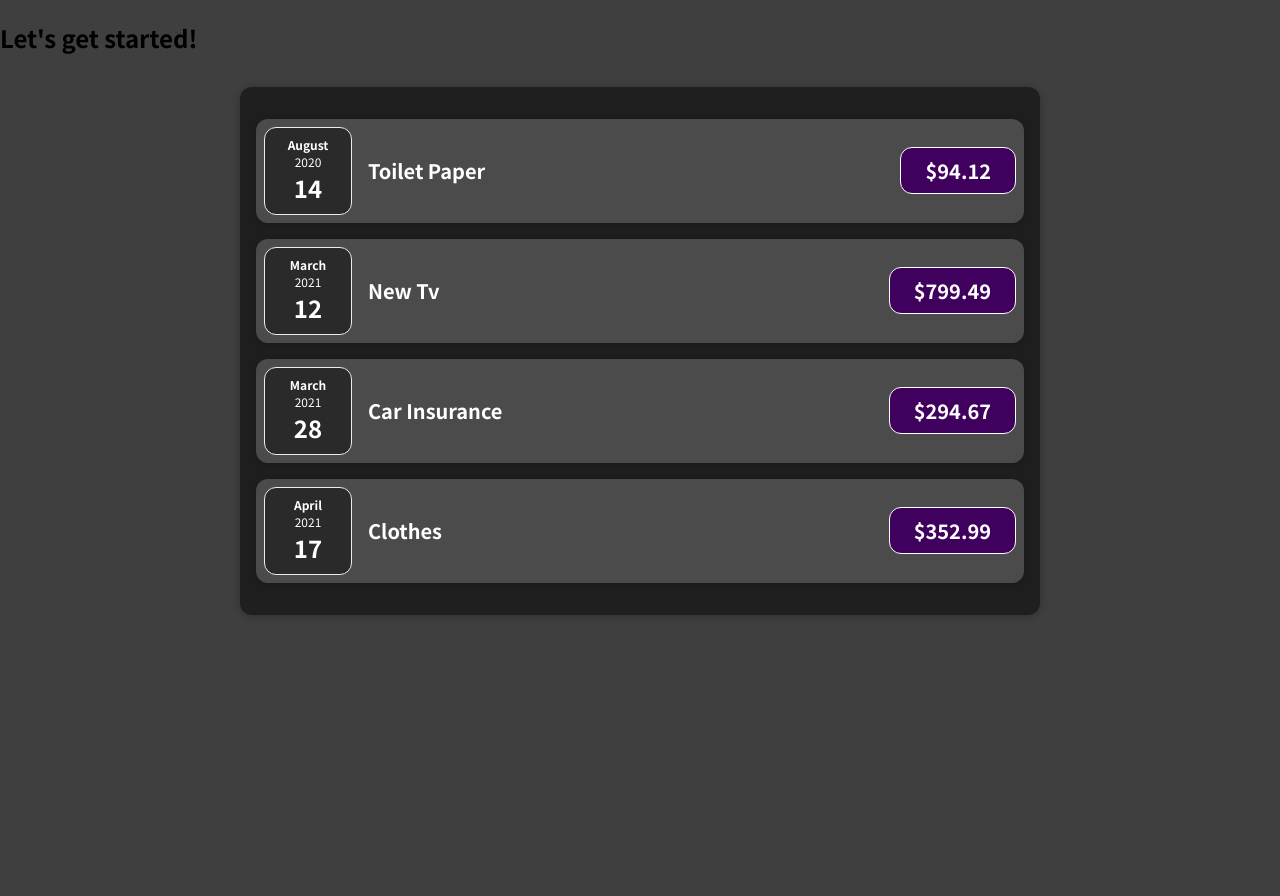
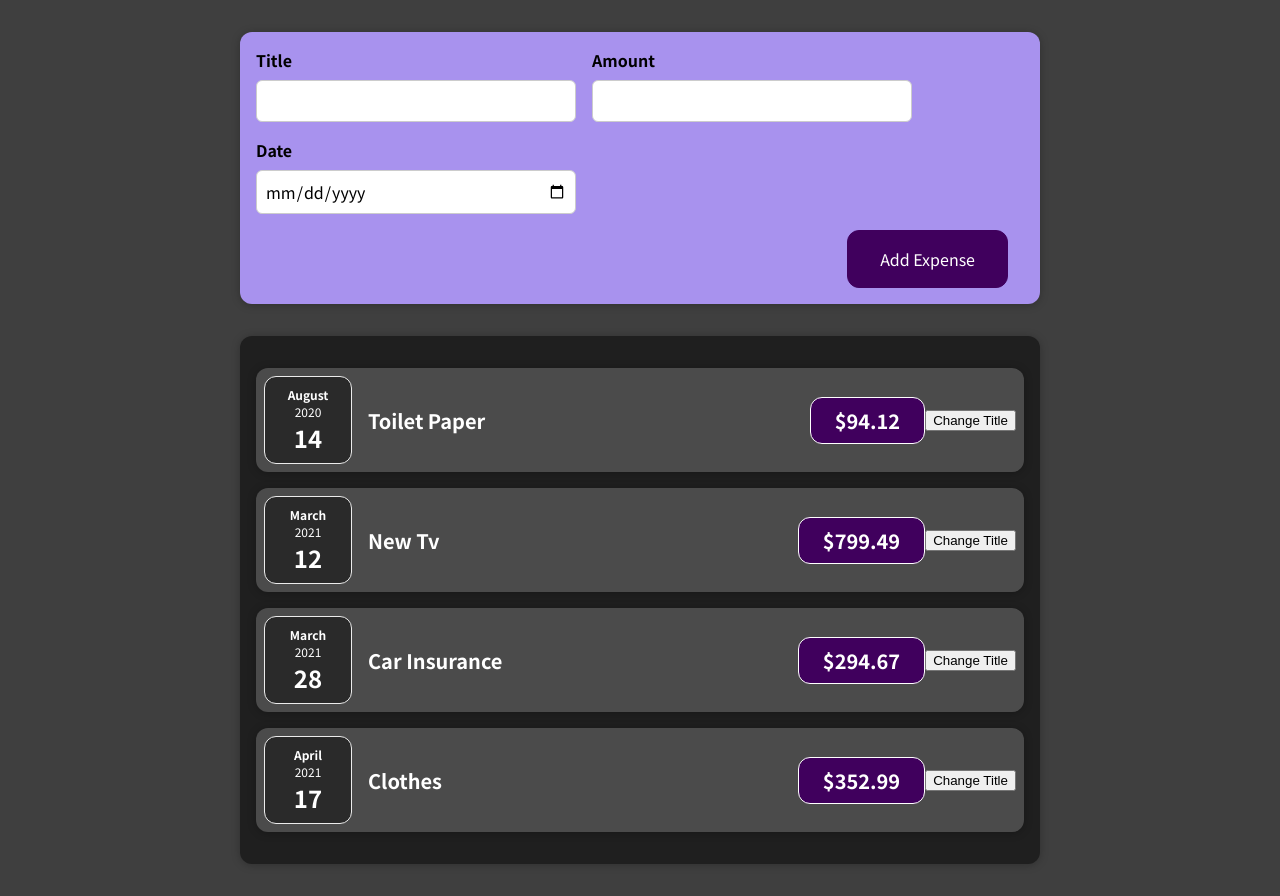
Before and after one commit to pycodersh/Udemy-React, a React (Create React App) app: page / in a window 1280 px wide. Before the commit the page ends 800 px from the top, so only its background shows below. Built offline with nearby package versions, Linux system fonts and the light colour scheme.

Commit message:
Add State Form Components

```diff
--- a/src/App.js
+++ b/src/App.js
@@ -1,4 +1,5 @@
 import React from 'react';
+import NewExpense from './components/NewExpense/NewExpense';
 import Expenses from './components/Expenses/Expenses';
 
 const App = () => {
@@ -30,7 +31,7 @@ const App = () => {
   ];
   return (
     <div>
-      <h2>Let's get started!</h2>
+      <NewExpense/>
       <Expenses items={expenses}/>
     </div>
   );
--- a/src/components/Expenses/ExpenseItem.js
+++ b/src/components/Expenses/ExpenseItem.js
@@ -1,21 +1,27 @@
-import React from 'react';
+import React, {useState} from 'react';
 
 import ExpenseDate from './ExpenseDate';
 import Card from '../UI/Card';
 import './ExpenseItem.css';
 
 const ExpenseItem = (props) => {
+    const [title, setTitle ] = useState(props.title);
+    console.log('ExpensesItem evaluated by React');
 
+    const clickHandler = () => {
+        setTitle('Updated!');
+        console.log(title);
+    };
 
     return (
         <Card className="expense-item">
             <ExpenseDate date={props.date}/>
             <div className="expense-item__description">
-                <h2>{props.title}</h2>
+                <h2>{title}</h2>
                 <div className="expense-item__price">${props.amount}</div>
             </div>
+            <button onClick={clickHandler}>Change Title</button>
         </Card>
-
     );
 }
 
--- /dev/null
+++ b/src/components/NewExpense/ExpenseForm.css
@@ -0,0 +1,26 @@
+.new-expense__controls {
+    display: flex;
+    flex-wrap: wrap;
+    gap: 1rem;
+    margin-bottom: 1rem;
+    text-align: left;
+  }
+
+  .new-expense__control label {
+    font-weight: bold;
+    margin-bottom: 0.5rem;
+    display: block;
+  }
+
+  .new-expense__control input {
+    font: inherit;
+    padding: 0.5rem;
+    border-radius: 6px;
+    border: 1px solid #ccc;
+    width: 20rem;
+    max-width: 100%;
+  }
+
+  .new-expense__actions {
+    text-align: right;
+  }
--- /dev/null
+++ b/src/components/NewExpense/ExpenseForm.js
@@ -0,0 +1,28 @@
+import React from 'react';
+
+import './ExpenseForm.css';
+
+
+const ExpenseForm = () =>{
+    return <form>
+        <div className="new-expense__controls">
+            <div className="new-expense__control">
+                <label>Title</label>
+                <input type="text"/>
+            </div>
+            <div className="new-expense__control">
+                <label>Amount</label>
+                <input type="number" min="0.01" step="0.01"/>
+            </div>
+            <div className="new-expense__control">
+                <label>Date</label>
+                <input type="date" min="2019-01-01" max="2022-12-31"/>
+            </div>
+        </div>
+        <div className="new-expense__actions">
+            <button type="submit">Add Expense</button>
+        </div>
+
+    </form>
+};
+export default ExpenseForm;
--- /dev/null
+++ b/src/components/NewExpense/NewExpense.css
@@ -0,0 +1,38 @@
+.new-expense {
+    background-color: #a892ee;
+    padding: 1rem;
+    margin: 2rem auto;
+    width: 50rem;
+    max-width: 95%;
+    border-radius: 12px;
+    text-align: center;
+    box-shadow: 0 1px 8px rgba(0, 0, 0, 0.25);
+  }
+
+  .new-expense button {
+    font: inherit;
+    cursor: pointer;
+    padding: 1rem 2rem;
+    border: 1px solid #40005d;
+    background-color: #40005d;
+    color: white;
+    border-radius: 12px;
+    margin-right: 1rem;
+  }
+
+  .new-expense button:hover,
+  .new-expense button:active {
+    background-color: #510674;
+    border-color: #510674;
+  }
+
+  .new-expense button.alternative {
+    color: #220131;
+    border-color: transparent;
+    background-color: transparent;
+  }
+
+  .new-expense button.alternative:hover,
+  .new-expense button.alternative:active {
+    background-color: #ddb3f8;
+  }
--- /dev/null
+++ b/src/components/NewExpense/NewExpense.js
@@ -0,0 +1,11 @@
+import React from 'react';
+import ExpenseForm from './ExpenseForm';
+import './NewExpense.css';
+
+const NewExpense = () => {
+    return <div className = "new-expense">
+        <ExpenseForm/>
+    </div>
+};
+
+export default NewExpense;
```
